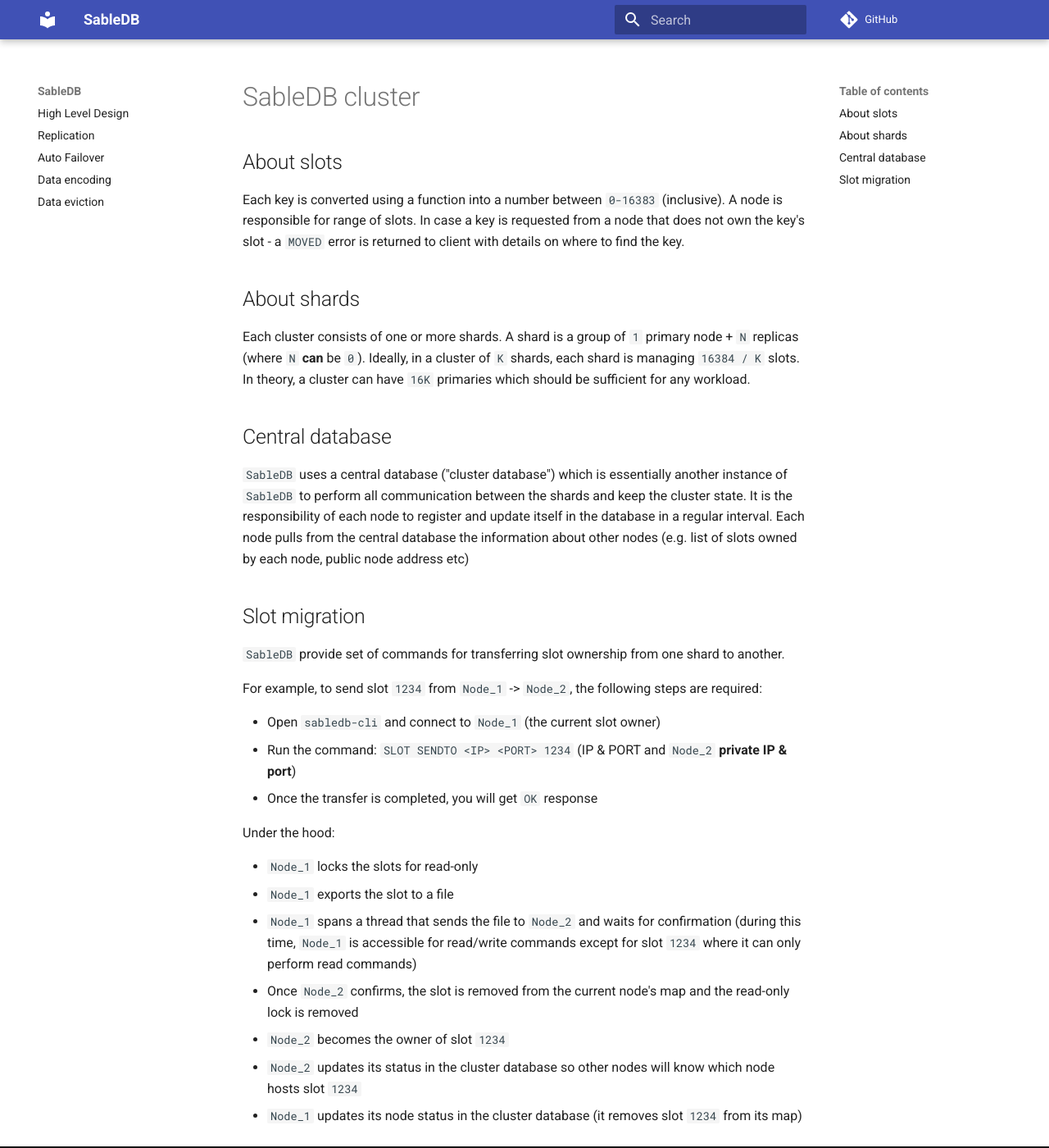
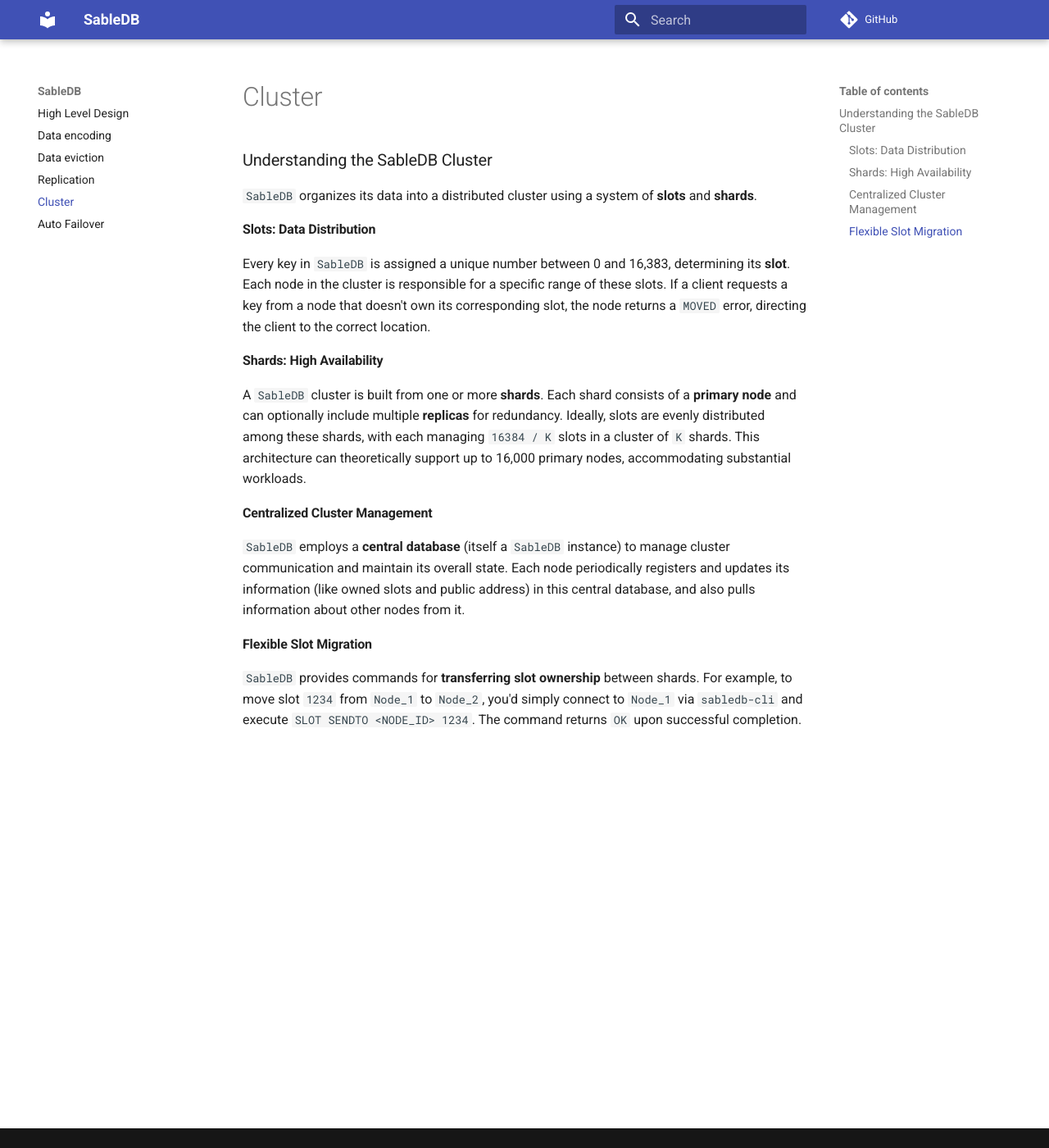
Before and after one commit to sabledb-io/sabledb, an MkDocs documentation site: the page built from docs/design/cluster.md, in a window 1280 px wide and 1400 px high. Shown: the whole window at 82% size. Built offline with MkDocs 1.6.1 and Material for MkDocs 9.7.7, drawn with Linux system fonts in a browser that asks for light colours; comment, search, counter and statistics services are not loaded.

Commit message:
Added cluster doc
Signed-off-by: SableDB <sabledb.database@gmail.com>

```diff
--- a/docs/design/cluster.md
+++ b/docs/design/cluster.md
@@ -1,40 +1,19 @@
-# SableDB cluster
+### Understanding the SableDB Cluster
 
-## About slots
+`SableDB` organizes its data into a distributed cluster using a system of **slots** and **shards**.
 
-Each key is converted using a function into a number between `0-16383` (inclusive). A node is responsible for range of
-slots. In case a key is requested from a node that does not own the key's slot - a `MOVED` error is returned to
-client with details on where to find the key.
+#### Slots: Data Distribution
 
-## About shards
+Every key in `SableDB` is assigned a unique number between 0 and 16,383, determining its **slot**. Each node in the cluster is responsible for a specific range of these slots. If a client requests a key from a node that doesn't own its corresponding slot, the node returns a `MOVED` error, directing the client to the correct location.
 
-Each cluster consists of one or more shards. A shard is a group of `1` primary node + `N` replicas (where `N` **can** be `0`).
-Ideally, in a cluster of `K` shards, each shard is managing `16384 / K` slots. In theory, a cluster can have
-`16K` primaries which should be sufficient for any workload.
+#### Shards: High Availability
 
-## Central database
+A `SableDB` cluster is built from one or more **shards**. Each shard consists of a **primary node** and can optionally include multiple **replicas** for redundancy. Ideally, slots are evenly distributed among these shards, with each managing `16384 / K` slots in a cluster of `K` shards. This architecture can theoretically support up to 16,000 primary nodes, accommodating substantial workloads.
 
-`SableDB` uses a central database ("cluster database") which is essentially another instance of `SableDB` to perform
-all communication between the shards and keep the cluster state. It is the responsibility of each node to register and update itself in the database
-in a regular interval. Each node pulls from the central database the information about other nodes (e.g. list of slots
-owned by each node, public node address etc)
+#### Centralized Cluster Management
 
-## Slot migration
+`SableDB` employs a **central database** (itself a `SableDB` instance) to manage cluster communication and maintain its overall state. Each node periodically registers and updates its information (like owned slots and public address) in this central database, and also pulls information about other nodes from it.
 
-`SableDB` provide set of commands for transferring slot ownership from one shard to another.
+#### Flexible Slot Migration
 
-For example, to send slot `1234` from `Node_1` -> `Node_2`, the following steps are required:
-
-- Open `sabledb-cli` and connect to `Node_1` (the current slot owner)
-- Run the command: `SLOT SENDTO <IP> <PORT> 1234` (IP & PORT and `Node_2` **private IP & port**)
-- Once the transfer is completed, you will get `OK` response
-
-Under the hood:
-
-- `Node_1` locks the slots for read-only
-- `Node_1` exports the slot to a file
-- `Node_1` spans a thread that sends the file to `Node_2` and waits for confirmation (during this time, `Node_1` is accessible for read/write commands except for slot `1234` where it can only perform read commands)
-- Once `Node_2` confirms, the slot is removed from the current node's map and the read-only lock is removed
-- `Node_2` becomes the owner of slot `1234`
-- `Node_2` updates its status in the cluster database so other nodes will know which node hosts slot `1234`
-- `Node_1` updates its node status in the cluster database (it removes slot `1234` from its map)
+`SableDB` provides commands for **transferring slot ownership** between shards. For example, to move slot `1234` from `Node_1` to `Node_2`, you'd simply connect to `Node_1` via `sabledb-cli` and execute `SLOT SENDTO <NODE_ID> 1234`. The command returns `OK` upon successful completion.
--- a/mkdocs.yml
+++ b/mkdocs.yml
@@ -6,10 +6,11 @@
 
 nav:
     - High Level Design: design/overview.md
-    - Replication: design/replication.md
-    - Auto Failover: design/auto-failover.md
     - Data encoding: design/data-encoding.md
     - Data eviction: design/eviction.md
+    - Replication: design/replication.md
+    - Cluster: design/cluster.md
+    - Auto Failover: design/auto-failover.md
 
 theme:
   name: material
```
Also changed, not shown: docs/design/auto-failover.md (+1 -1 lines).
